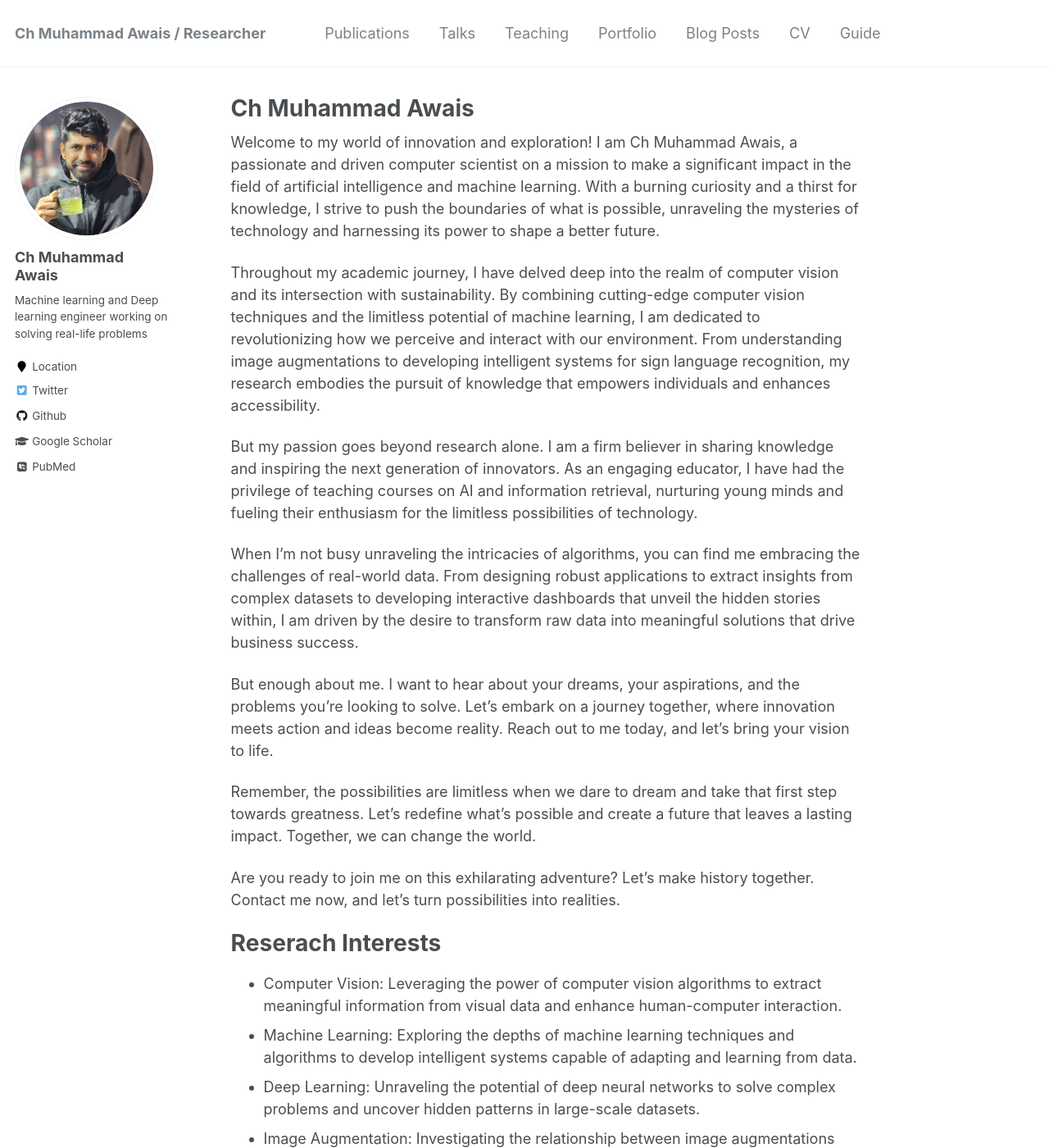
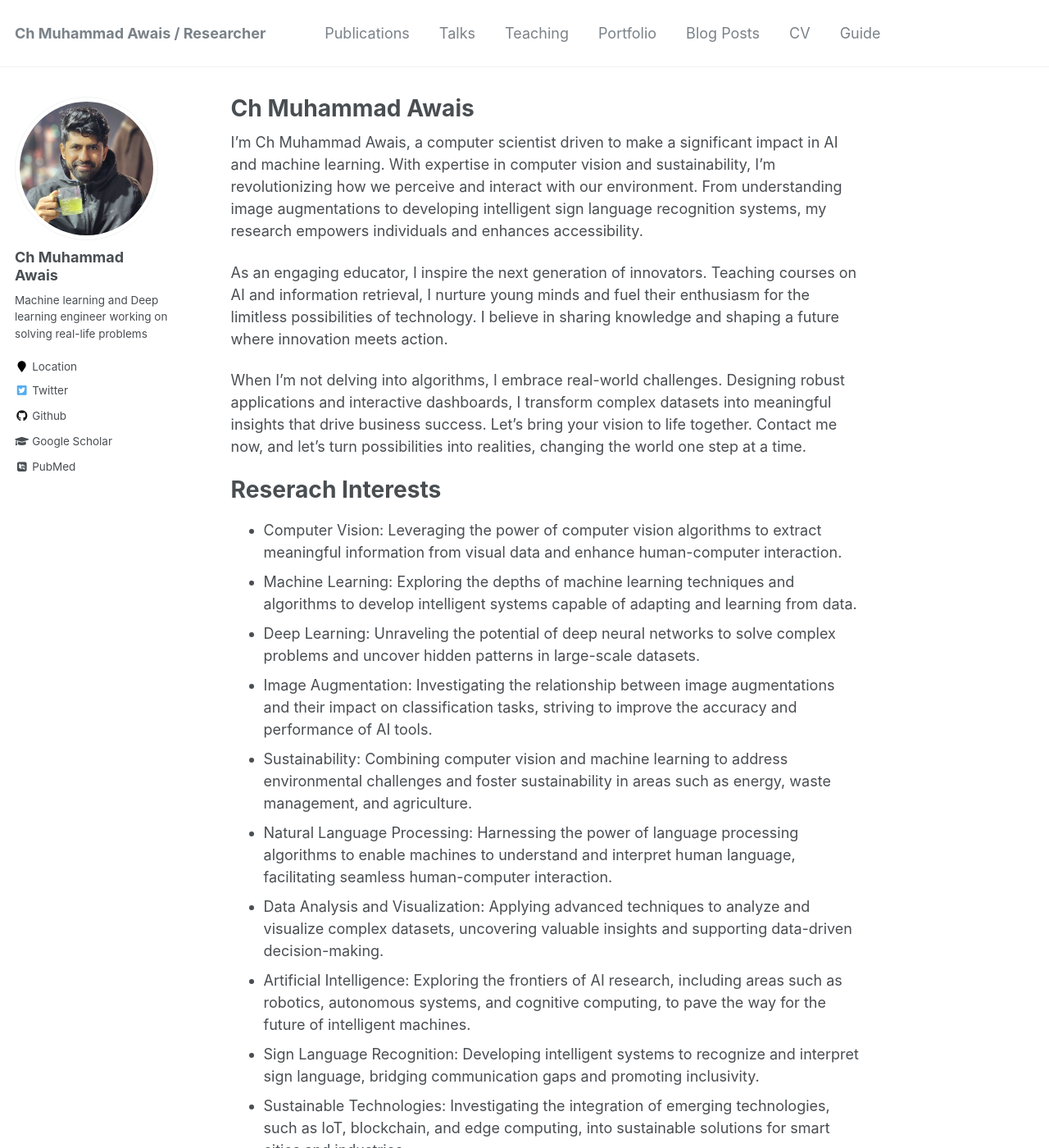
Before and after one commit to cm-awais/cm-awais.github.io, a Jekyll site: the page built from _pages/about.md, in a window 1280 px wide and 1400 px high. Shown: the whole window at 82% size. Built offline with Jekyll 4.4.1, drawn with Linux system fonts in a browser that asks for light colours; some web fonts are replaced.

Commit message:
Update about.md

```diff
--- a/_pages/about.md
+++ b/_pages/about.md
@@ -7,19 +7,11 @@ redirect_from:
   - /about/
   - /about.html
 ---
-Welcome to my world of innovation and exploration! I am Ch Muhammad Awais, a passionate and driven computer scientist on a mission to make a significant impact in the field of artificial intelligence and machine learning. With a burning curiosity and a thirst for knowledge, I strive to push the boundaries of what is possible, unraveling the mysteries of technology and harnessing its power to shape a better future.
+I'm Ch Muhammad Awais, a computer scientist driven to make a significant impact in AI and machine learning. With expertise in computer vision and sustainability, I'm revolutionizing how we perceive and interact with our environment. From understanding image augmentations to developing intelligent sign language recognition systems, my research empowers individuals and enhances accessibility.
 
-Throughout my academic journey, I have delved deep into the realm of computer vision and its intersection with sustainability. By combining cutting-edge computer vision techniques and the limitless potential of machine learning, I am dedicated to revolutionizing how we perceive and interact with our environment. From understanding image augmentations to developing intelligent systems for sign language recognition, my research embodies the pursuit of knowledge that empowers individuals and enhances accessibility.
+As an engaging educator, I inspire the next generation of innovators. Teaching courses on AI and information retrieval, I nurture young minds and fuel their enthusiasm for the limitless possibilities of technology. I believe in sharing knowledge and shaping a future where innovation meets action.
 
-But my passion goes beyond research alone. I am a firm believer in sharing knowledge and inspiring the next generation of innovators. As an engaging educator, I have had the privilege of teaching courses on AI and information retrieval, nurturing young minds and fueling their enthusiasm for the limitless possibilities of technology.
-
-When I'm not busy unraveling the intricacies of algorithms, you can find me embracing the challenges of real-world data. From designing robust applications to extract insights from complex datasets to developing interactive dashboards that unveil the hidden stories within, I am driven by the desire to transform raw data into meaningful solutions that drive business success.
-
-But enough about me. I want to hear about your dreams, your aspirations, and the problems you're looking to solve. Let's embark on a journey together, where innovation meets action and ideas become reality. Reach out to me today, and let's bring your vision to life.
-
-Remember, the possibilities are limitless when we dare to dream and take that first step towards greatness. Let's redefine what's possible and create a future that leaves a lasting impact. Together, we can change the world.
-
-Are you ready to join me on this exhilarating adventure? Let's make history together. Contact me now, and let's turn possibilities into realities.
+When I'm not delving into algorithms, I embrace real-world challenges. Designing robust applications and interactive dashboards, I transform complex datasets into meaningful insights that drive business success. Let's bring your vision to life together. Contact me now, and let's turn possibilities into realities, changing the world one step at a time.
 
 Reserach Interests
 ======
```
